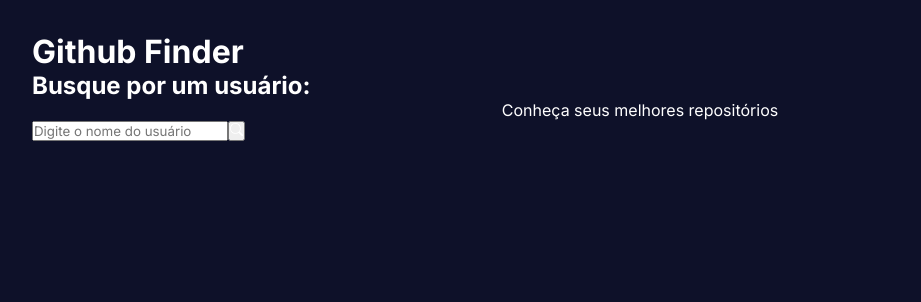
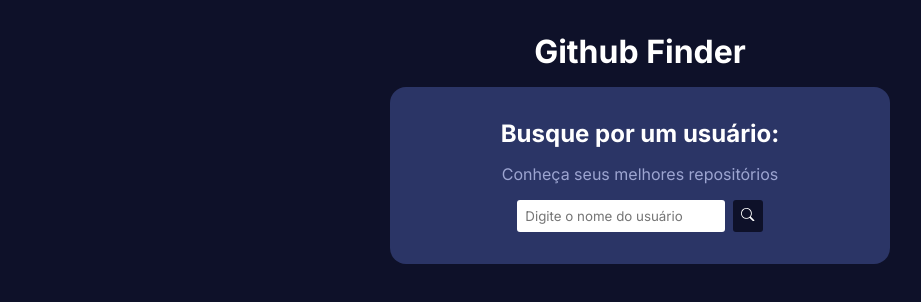
Before and after one commit to rafat-souza/github-finder, a React (Vite) app: page / in a window 1280 px wide. Shown: the top 302 px of the page, without its empty margins (0-921 px from the left). Built offline with nearby package versions, Linux system fonts and the light colour scheme.

Commit message:
Estilos básicos e busca

```diff
--- /dev/null
+++ b/src/App.module.css
@@ -0,0 +1,9 @@
+.app {
+  max-width: 500px;
+  margin: 0 auto;
+}
+
+.app h1 {
+  text-align: center;
+  margin-bottom: 1rem;
+}
--- a/src/App.tsx
+++ b/src/App.tsx
@@ -1,9 +1,11 @@
 import { Outlet } from "react-router-dom";
+
+import classes from "./App.module.css";
 
 function App() {
   return (
     <>
-      <div className="App">
+      <div className={classes.app}>
         <h1>Github Finder</h1>
         <Outlet />
       </div>
--- /dev/null
+++ b/src/components/Search.module.css
@@ -0,0 +1,33 @@
+.search {
+  background-color: #2b3566;
+  padding: 2rem;
+  border-radius: 1rem;
+  display: flex;
+  flex-direction: column;
+  justify-content: center;
+  align-items: center;
+  gap: 1rem;
+  margin-bottom: 1.5rem;
+}
+
+.search p {
+  color: #9da5d1;
+}
+
+.search_container {
+  display: flex;
+  gap: 0.5rem;
+}
+
+.search_container input,
+.search_container button {
+  padding: 0.5rem;
+  border-radius: 3px;
+  border: none;
+  color: #2b3566;
+}
+
+.search_container button {
+  background-color: #0e1129;
+  cursor: pointer;
+}
--- a/src/components/Search.tsx
+++ b/src/components/Search.tsx
@@ -1,5 +1,7 @@
 import { BsSearch } from "react-icons/bs";
 import { useState } from "react";
+
+import classes from "./Search.module.css";
 
 type SearchProps = {
   loadUser: (userName: string) => Promise<void>;
@@ -9,10 +11,10 @@
   const [userName, setUserName] = useState("");
 
   return (
-    <div>
+    <div className={classes.search}>
       <h2>Busque por um usuário:</h2>
       <p>Conheça seus melhores repositórios</p>
-      <div>
+      <div className={classes.search_container}>
         <input
           type="text"
           placeholder="Digite o nome do usuário"
--- a/src/routes/Home.tsx
+++ b/src/routes/Home.tsx
@@ -9,11 +9,22 @@
   const loadUser = async (userName: string) => {
     const res = await fetch(`https://api.github.com/users/${userName}`);
     const data = await res.json();
+    const { avatar_url, login, location, followers, following } = data;
+    const userData: UserProps = {
+      avatar_url,
+      login,
+      location,
+      followers,
+      following,
+    };
+
+    setUser(userData);
   };
 
   return (
     <div>
       <Search loadUser={loadUser} />
+      {user && <p>{user.login}</p>}
     </div>
   );
 };
```
Also changed, not shown: src/App.css (deleted).
